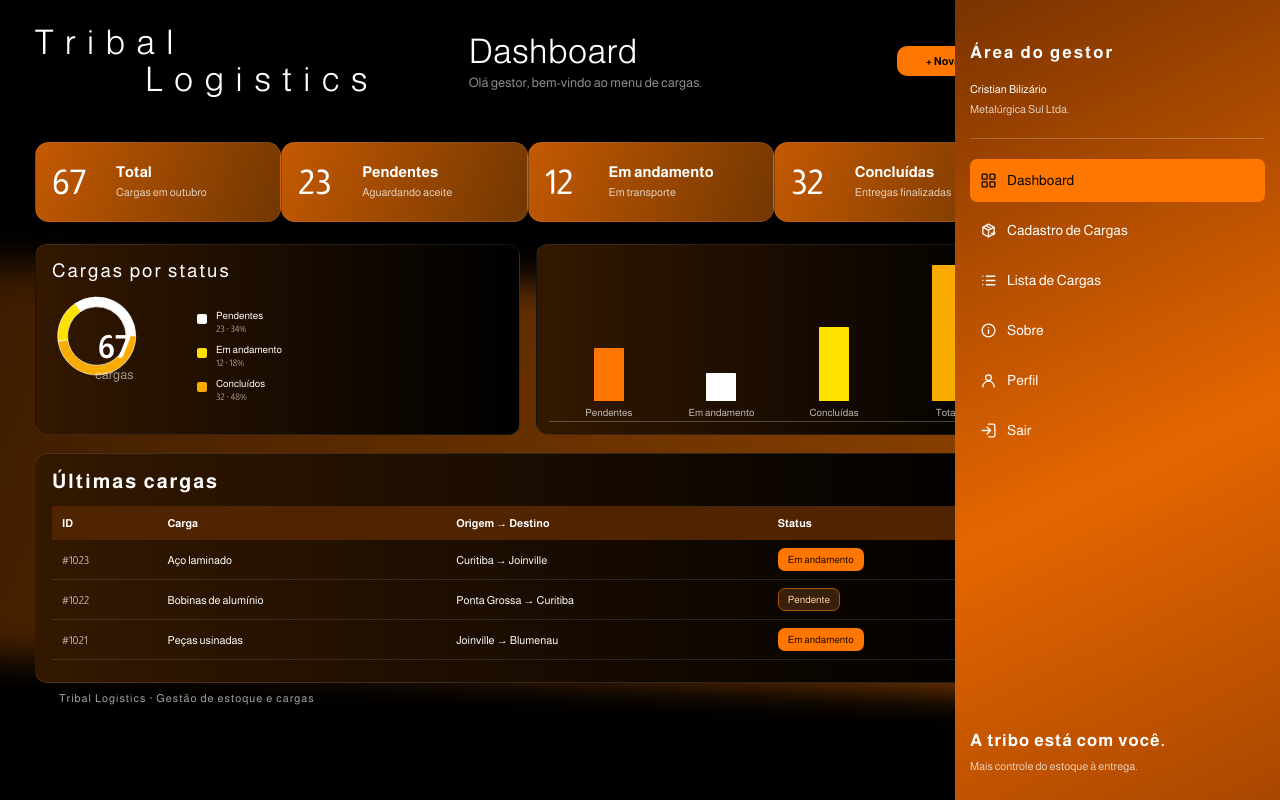
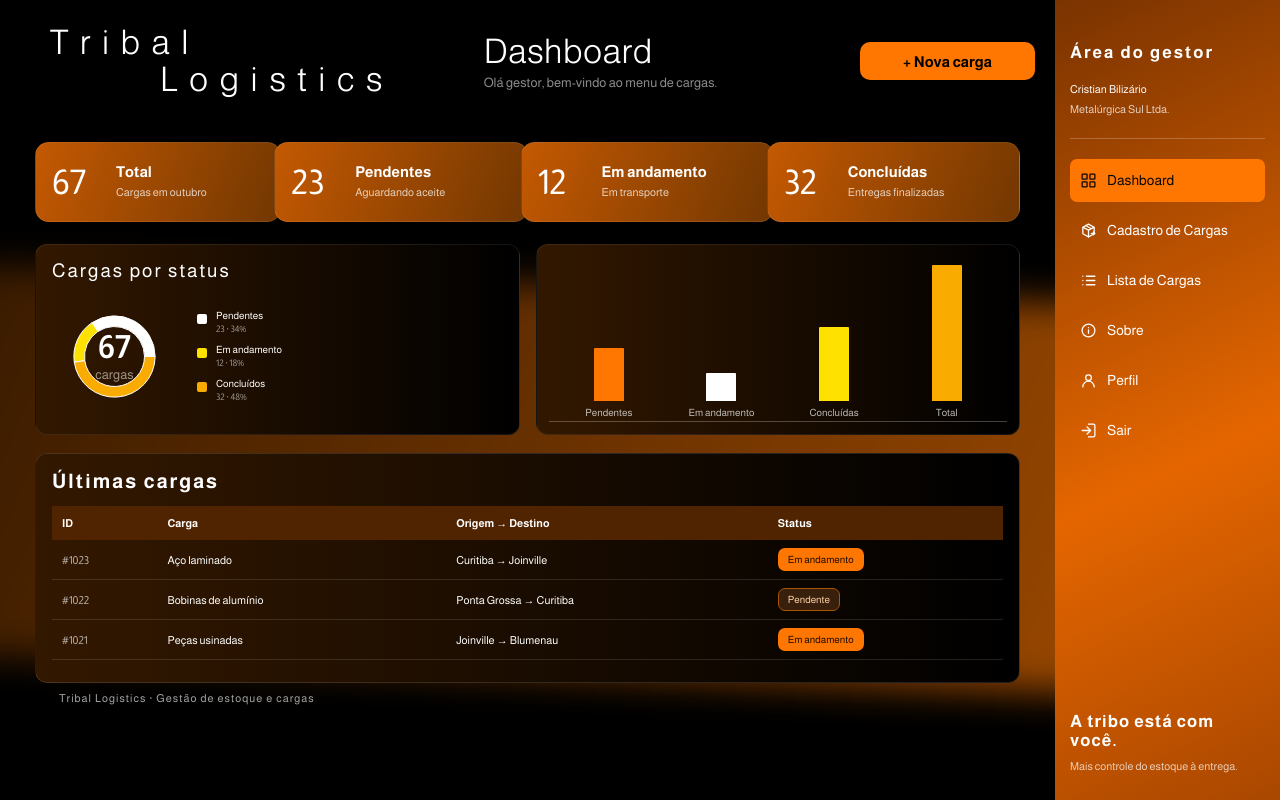
Before and after one commit to jocapletsch1-ui/Tribal-Logistics, a React (Vite) app: page /home in a window 1280 px wide. Built offline with nearby package versions, Linux system fonts and the light colour scheme.

Commit message:
Add files via upload

```diff
--- a/src/CadastroCargas.jsx
+++ b/src/CadastroCargas.jsx
@@ -1,9 +1,12 @@
 import s from './CadastroCargas.module.css'
+import Sidebar from './components/Sidebar'
 
 function CadastroCargas() {
   return (
     <>
-
+    <div className={s.conteudo}>
+     <Sidebar />
+    </div>
     </>
   )
 }
--- a/src/Home.module.css
+++ b/src/Home.module.css
@@ -32,11 +32,10 @@
   grid-template-columns: minmax(0, 42%) minmax(0, 1fr) auto;
   align-items: center;
   gap: 20px;
-
+  margin-left: 15px;
   width: 100%;
   max-width: 1400px;
   min-height: 112px;
-  margin: 0 auto;
   padding-top: 10px;
   box-sizing: border-box;
 }
@@ -81,23 +80,25 @@
   align-items: center;
   justify-content: center;
   flex-shrink: 0;
-  width: 123px;
-  min-height: 30px;
+  width: 175px;
+  height: 37.5px;
   padding: 0 16px;
   box-sizing: border-box;
   border: none;
   border-radius: 10px;
   background: var(--laranja);
   color: #000;
-  font-size: 11px;
+  font-size: 15px;
   font-weight: 600;
   cursor: pointer;
   text-decoration: none;
-  transition: background 0.2s ease;
+  transition: #ff7700ad 0.2s ease;
 }
 
 .botaoCarga:hover {
-  background: #ff983d;
+  background: #ff770085;
+  transition: ease-in-out 200ms;
+
 }
 
 /* Cards de resumo */
@@ -116,6 +117,7 @@
 }
 
 .cardResumo {
+  position: relative;
   display: flex;
   align-items: center;
   gap: 12px;
@@ -136,7 +138,12 @@
   transition: transform 0.2s ease;
 }
 
+.cardResumo + .cardResumo {
+  margin-left: -7px;
+}
+
 .cardResumo:hover {
+  z-index: 1;
   transform: translateY(-3px);
 }
 
@@ -257,12 +264,9 @@
 
 .donutGrafico {
   position: absolute;
-  top: -101px;
-  left: -82px;
-  width: 390px;
-  height: 390px;
-  transform: scale(0.65);
-  transform-origin: top left;
+  inset: 0;
+  width: 100%;
+  height: 100%;
 }
 
 .centroDonut {
@@ -423,6 +427,10 @@
     gap: 10px;
   }
 
+  .cardResumo + .cardResumo {
+    margin-left: 0;
+  }
+
   .cardResumo {
     gap: 8px;
     padding: 12px 10px;
@@ -511,6 +519,10 @@
     gap: 12px;
   }
 
+  .cardResumo + .cardResumo {
+    margin-left: 0;
+  }
+
   .cardResumo {
     min-height: 85px;
     padding: 12px;
--- a/src/components/GraficoPie.jsx
+++ b/src/components/GraficoPie.jsx
@@ -1,101 +1,34 @@
-import { Pie, PieChart, Sector, Tooltip, } from 'recharts';
+import { Pie, PieChart, Tooltip } from "recharts";
 
 const data = [
-  { name: 'Pendentes', value: 23, fill: '#FFFFFF' },
-  { name: 'Em andamento', value: 12, fill: '#FFE100' },
-  { name: 'Concluídos', value: 32, fill: '#faab00' },
+  { name: "Pendentes", value: 23, fill: "#FFFFFF" },
+  { name: "Em andamento", value: 12, fill: "#FFE100" },
+  { name: "Concluídos", value: 32, fill: "#faab00" },
 ];
-const renderActiveShape = ({
-  cx,
-  cy,
-  midAngle,
-  innerRadius,
-  outerRadius,
-  startAngle,
-  endAngle,
-  fill,
 
-  percent,
-  value,
-}) => {
-  const RADIAN = Math.PI / 180;
-  const sin = Math.sin(-RADIAN * (midAngle ?? 1));
-  const cos = Math.cos(-RADIAN * (midAngle ?? 1));
-  const sx = (cx ?? 0) + ((outerRadius ?? 0) + 10) * cos;
-  const sy = (cy ?? 0) + ((outerRadius ?? 0) + 10) * sin;
-  const mx = (cx ?? 0) + ((outerRadius ?? 0) + 30) * cos;
-  const my = (cy ?? 0) + ((outerRadius ?? 0) + 30) * sin;
-  const ex = mx + (cos >= 0 ? 1 : -1) * 22;
-  const ey = my;
-  const textAnchor = cos >= 0 ? 'start' : 'end';
-
+function GraficoPie({ isAnimationActive = true, defaultIndex }) {
   return (
-    <g>
-
-      <Sector
-        cx={cx}
-        cy={cy}
-        innerRadius={innerRadius}
-        outerRadius={outerRadius}
-        startAngle={startAngle}
-        endAngle={endAngle}
-        fill={fill}
-        stroke='#000000'
-        strokeWidth={0}
-      />
-      <Sector
-        cx={cx}
-        cy={cy}
-        startAngle={startAngle}
-        endAngle={endAngle}
-        innerRadius={(outerRadius ?? 0) + 6}
-        outerRadius={(outerRadius ?? 0) + 10}
-        fill={fill}
-        stroke="  #000000"
-        strokeWidth={2}
-      />
-      <path d={`M${sx},${sy}L${mx},${my}L${ex},${ey}`} stroke={fill} fill="none" />
-      <circle cx={ex} cy={ey} r={2} fill={fill} stroke="none" />
-      <text x={ex + (cos >= 0 ? 1 : -1) * 12} y={ey} textAnchor={textAnchor} fill="#ffef08">{`Quantidade: ${value}`}</text>
-      <text x={ex + (cos >= 0 ? 1 : -1) * 12} y={ey} dy={18} textAnchor={textAnchor} fill="#df0101">
-        {`(${((percent ?? 1) * 100).toFixed(2)}%)`}
-      </text>
-    </g>
-  );
-};
-function GraficoPie({
-    isAnimationActive = true,
-    defaultIndex = undefined,
-}) {
-
-    return (
-        <>
-
-
     <PieChart
-                style={{ width: '100%', maxWidth: '500px', maxHeight: '80vh', aspectRatio: 1, transform: '0.2s all ease-in-out',  }}
+      style={{ width: "100%", height: "100%" }}
       responsive
-                margin={{
-                    top: 50,
-                    right: 120,
-                    bottom: 0,
-                    left: 120,
-                }}
+      margin={{ top: 0, right: 0, bottom: 0, left: 0 }}
     >
       <Pie
-                    activeShape={renderActiveShape}
         data={data}
         cx="50%"
         cy="50%"
-                    innerRadius="60%"
-                    outerRadius="80%"
+        innerRadius="48%"
+        outerRadius="65%"
         dataKey="value"
         isAnimationActive={isAnimationActive}
       />
-                <Tooltip content={() => null}  cursor={{ fill: 'rgba(99, 102, 241, 0.15)' }} defaultIndex={defaultIndex} />
+      <Tooltip
+        content={() => null}
+        cursor={{ fill: "rgba(99, 102, 241, 0.15)" }}
+        defaultIndex={defaultIndex}
+      />
     </PieChart>
+  );
+}
 
-        </>
-    )
-}
-export default GraficoPie
+export default GraficoPie;
--- a/src/components/Sidebar.module.css
+++ b/src/components/Sidebar.module.css
@@ -9,8 +9,7 @@
   padding: 43px 15px 24px;
   background: linear-gradient(155deg, #7a3300 0%, #e56600 58%, #a94700 100%);
   color: #fff;
-  margin-left: -100px;
-  z-index: 999;
+  z-index: 2;
 }
 
 .perfilGestor {
```
Also changed, not shown: 3 other files (tests, documents, lock files or other folders). Lines whose indentation alone changed are shown as unchanged.
